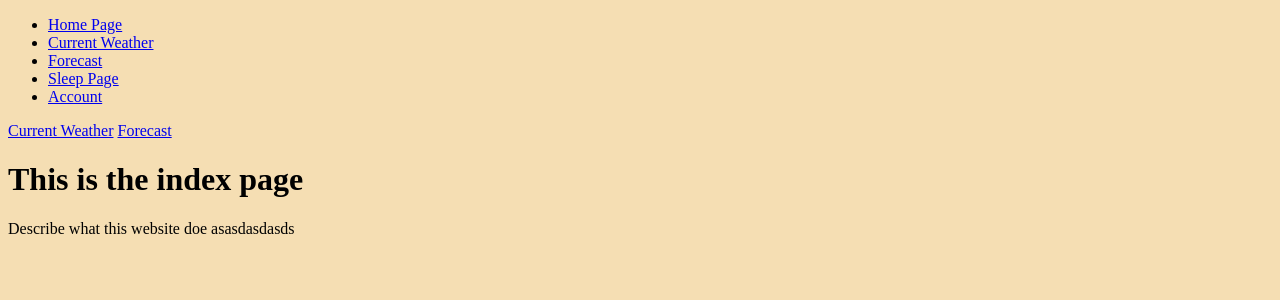
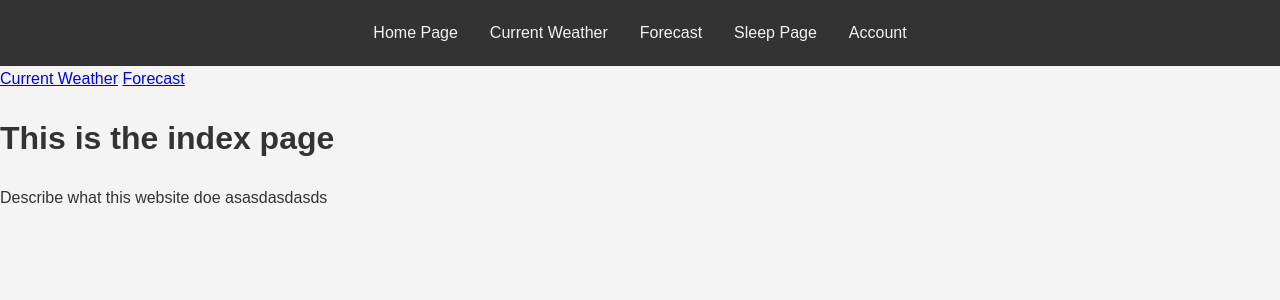
Before and after one commit to Skues/YourWeather, a Python web app: template templates/index.html in a window 1280 px wide. Shown: the top 300 px of the page. Run offline with Jinja, Linux system fonts and the light colour scheme; the template is opened without the code that fills it, so the values that code supplies are empty.

Commit message:
Navbar Appearance using request.endpoint to show the active page as well.

```diff
--- /dev/null
+++ b/static/scss/_navbar.scss
@@ -0,0 +1,59 @@
+// Styles for the navigation bar
+nav { // Targeting the <nav> if you wrap your <ul> in it, otherwise target the ul directly
+  background-color: $navbar-bg-color;
+  overflow: hidden; // Clear floats
+  padding: $spacing-unit; // Add some padding around the whole nav
+}
+
+nav ul {
+  list-style-type: none; // Remove bullet points
+  margin: 0;
+  padding: 0;
+  display: flex; // Use flexbox for horizontal layout
+  justify-content: center; // Center the links horizontally
+  flex-wrap: wrap; // Allow items to wrap on smaller screens if they don't fit
+}
+
+// nav ul li {
+//   // Styles for each list item
+//   // No specific styles needed here typically when using flexbox on the ul
+// }
+
+nav ul li a {
+  display: block; // Make the whole link area clickable
+  color: $navbar-text-color;
+  text-align: center;
+  padding: $spacing-unit * 1.5 $spacing-unit * 2; // Top/bottom, Left/right padding
+  text-decoration: none; // Remove underline from links
+  transition: background-color 0.3s ease; // Smooth transition for hover effect
+  border-radius: 4px; // Slightly rounded corners for links
+  font-size: $base-font-size;
+  font-family: $font-stack;
+  white-space: nowrap; // Prevent links from breaking onto multiple lines
+}
+
+nav ul li a:hover {
+  background-color: $navbar-hover-color;
+  color: $navbar-text-color; // Ensure text color remains consistent or changes as desired
+}
+
+/* Optional: Add a class for the currently active page link */
+.active-link {
+  background-color: $navbar-active-color;
+  color: white !important; // !important might be needed if hover is too strong
+}
+
+
+// Media Queries for basic responsiveness
+@media screen and (max-width: $breakpoint-mobile) {
+  nav ul {
+    flex-direction: column; // Stack items vertically on small screens
+    align-items: center; // Center items when stacked
+  }
+
+  nav ul li a {
+    width: 100%; // Make links take full width
+    text-align: center; // Center text within the link
+    padding: $spacing-unit * 1.25 $spacing-unit; // Adjust padding for stacked links
+  }
+}
--- /dev/null
+++ b/static/scss/_variables.scss
@@ -0,0 +1,15 @@
+// Colors
+$navbar-bg-color: #333;
+$navbar-text-color: #f2f2f2;
+$navbar-hover-color: #555;
+$navbar-active-color: #04AA6D; // A common green for active/highlight
+
+// Typography
+$font-stack: Arial, sans-serif;
+$base-font-size: 16px;
+
+// Spacing
+$spacing-unit: 8px;
+
+// Breakpoints
+$breakpoint-mobile: 768px; // Tablets and up will be horizontal
--- a/static/styles.css
+++ b/static/styles.css
@@ -1,3 +1,57 @@
+nav {
+  background-color: #333;
+  overflow: hidden;
+  padding: 8px;
+}
+
+nav ul {
+  list-style-type: none;
+  margin: 0;
+  padding: 0;
+  display: flex;
+  justify-content: center;
+  flex-wrap: wrap;
+}
+
+nav ul li a {
+  display: block;
+  color: #f2f2f2;
+  text-align: center;
+  padding: 12px 16px;
+  text-decoration: none;
+  transition: background-color 0.3s ease;
+  border-radius: 4px;
+  font-size: 16px;
+  font-family: Arial, sans-serif;
+  white-space: nowrap;
+}
+
+nav ul li a:hover {
+  background-color: #555;
+  color: #f2f2f2;
+}
+
+/* Optional: Add a class for the currently active page link */
+.active-link {
+  background-color: #04AA6D;
+  color: white !important;
+}
+
+@media screen and (max-width: 768px) {
+  nav ul {
+    flex-direction: column;
+    align-items: center;
+  }
+  nav ul li a {
+    width: 100%;
+    text-align: center;
+    padding: 10px 8px;
+  }
+}
 body {
-  background-color: wheat;
+  margin: 0;
+  font-family: Arial, sans-serif;
+  line-height: 1.6;
+  background-color: #f4f4f4;
+  color: #333;
 }/*# sourceMappingURL=styles.css.map */
--- a/static/styles.scss
+++ b/static/styles.scss
@@ -1,3 +1,14 @@
+// Import your variables first
+@import 'scss/variables';
+
+// Then import your navbar styles
+@import 'scss/navbar';
+
+// You can add global styles or other component imports here later
 body {
-    background-color: wheat;
+  margin: 0; // Remove default body margin
+  font-family: $font-stack;
+  line-height: 1.6;
+  background-color: #f4f4f4; // A light background for the page
+  color: #333;
 }
--- a/templates/base.html
+++ b/templates/base.html
@@ -4,14 +4,16 @@
     <meta charset="UTF-8">
     <meta name="viewport" content="width=device-width, initial-scale=1.0">
     <link rel="stylesheet" href="{{url_for("static", filename="styles.css")}}">
-    <ul>
-        <li><a href={{url_for("index")}}>Home Page</a></li>
-        <li><a href={{url_for("current")}}>Current Weather</a></li>
-        <li><a href={{url_for("forecast")}}>Forecast</a></li>
-        <li><a href={{url_for("sleepPreference")}}>Sleep Page</a></li>
-        <li><a href={{url_for("account")}}>Account</a></li>
+    <nav>
+        <ul>
+            <li><a href={{url_for("index")}} {% if request.endpoint == "index" %}class="active-link"{% endif %}>Home Page</a></li>
+            <li><a href={{url_for("current")}} {% if request.endpoint == 'current' %}class="active-link"{% endif %}>Current Weather</a></li>
+            <li><a href={{url_for("forecast")}} {% if request.endpoint == 'forecast' %}class="active-link"{% endif %}>Forecast</a></li>
+            <li><a href={{url_for("sleepPreference")}} {% if request.endpoint == 'sleepPreference' %}class="active-link"{% endif %}>Sleep Page</a></li>
+            <li><a href={{url_for("account")}} {% if request.endpoint == 'account' %}class="active-link"{% endif %}>Account</a></li>
 
-    </ul>
+        </ul>
+    </nav>
     {% block head %}{% endblock %}
 </head>
 <body>
--- a/todo.txt
+++ b/todo.txt
@@ -5,4 +5,4 @@
 - Create a NAVBAR with all the links in the basehtml [X] ~ doesnt look nice but works
 - Be able to change preferences [X]
 - User login either uses email or username, not both [X]
-- Signup only using specific email address prefixes
+- Signup only using specific email address prefixes [X]
--- a/weathertoday.json
+++ b/weathertoday.json
@@ -1 +1 @@
-{"coord": {"lon": 1.363, "lat": 52.0678}, "weather": [{"id": 804, "main": "Clouds", "description": "overcast clouds", "icon": "04d"}], "base": "stations", "main": {"temp": 291.16, "feels_like": 291.5, "temp_min": 290.25, "temp_max": 291.38, "pressure": 1016, "humidity": 95, "sea_level": 1016, "grnd_level": 1014}, "visibility": 10000, "wind": {"speed": 3.58, "deg": 354, "gust": 7.15}, "clouds": {"all": 100}, "dt": 1753371758, "sys": {"type": 2, "id": 2011105, "country": "GB", "sunrise": 1753329848, "sunset": 1753387060}, "timezone": 3600, "id": 2636561, "name": "Sutton", "cod": 200}
+{"coord": {"lon": 1.363, "lat": 52.0678}, "weather": [{"id": 804, "main": "Clouds", "description": "overcast clouds", "icon": "04d"}], "base": "stations", "main": {"temp": 289.87, "feels_like": 290.08, "temp_min": 289.14, "temp_max": 290.58, "pressure": 1017, "humidity": 95, "sea_level": 1017, "grnd_level": 1016}, "visibility": 10000, "wind": {"speed": 2.68, "deg": 358, "gust": 5.81}, "clouds": {"all": 100}, "dt": 1753385531, "sys": {"type": 2, "id": 2011105, "country": "GB", "sunrise": 1753329848, "sunset": 1753387060}, "timezone": 3600, "id": 2636561, "name": "Sutton", "cod": 200}
```
Also changed, not shown: weatherforecast.json (+1 -1 lines), 1 other file.
